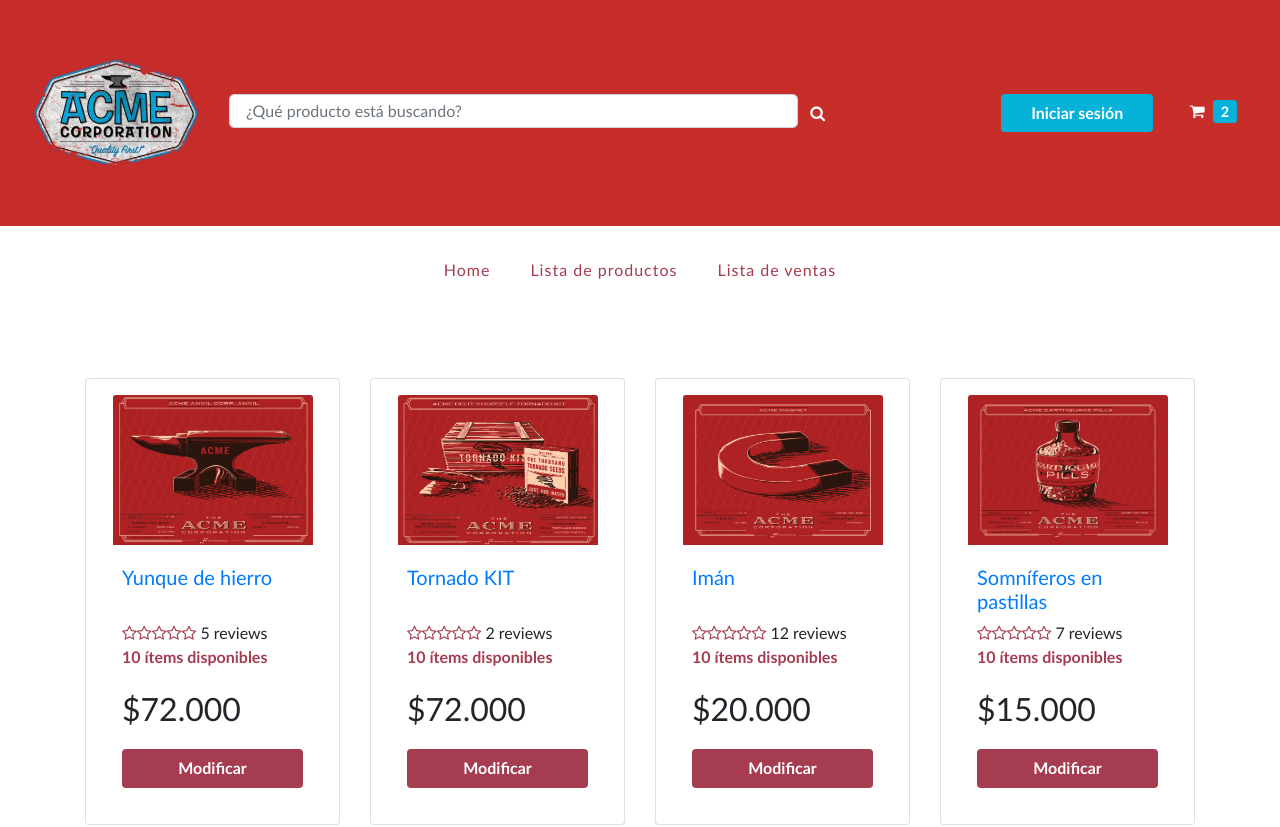
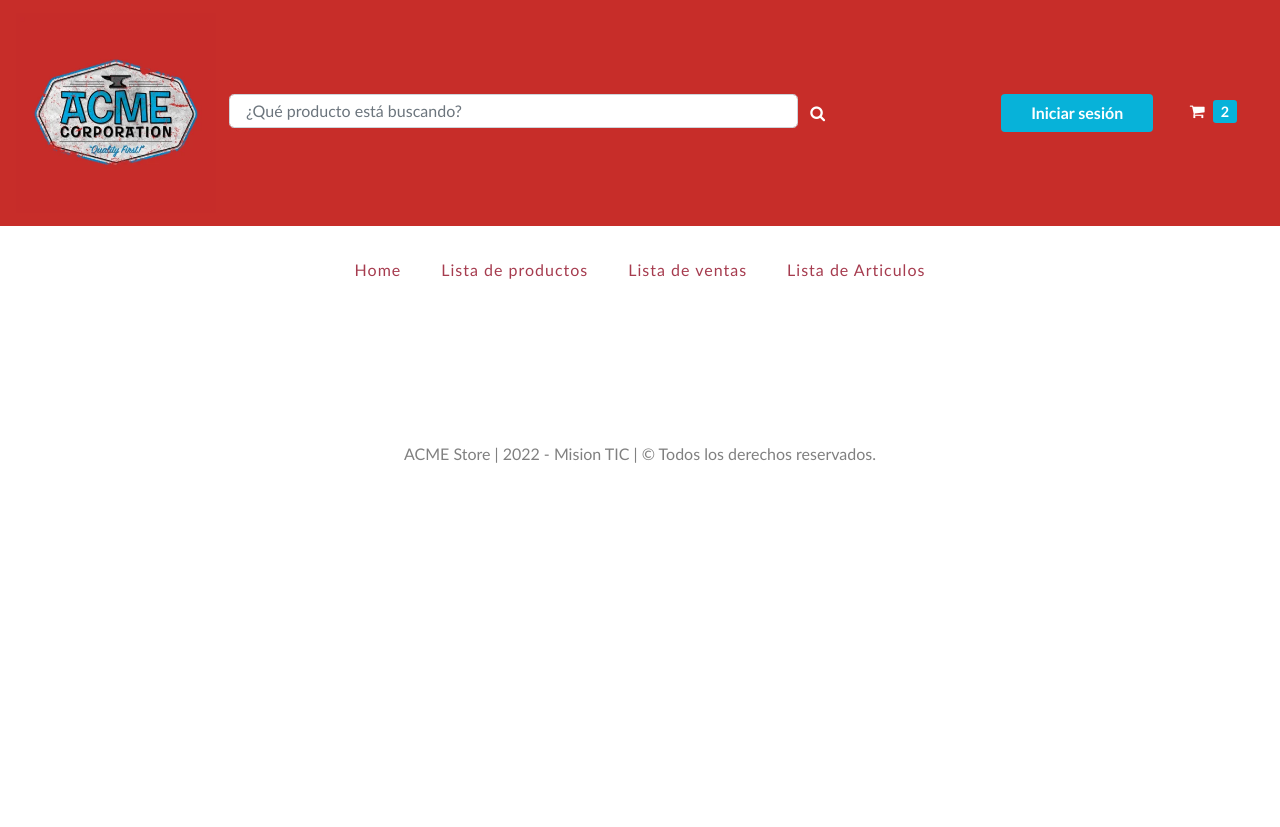
Before and after one commit to ACME-revolution/ACME-Developers-ciclo-4a-MinTIC2022, a React (Create React App) app in the folder front/: page / in a window 1280 px wide. Shown: the top 827 px of the page. After the commit the page ends 800 px from the top, so only its background shows below. Built offline with nearby package versions, Linux system fonts and the light colour scheme; a web font is replaced by a local one.

Commit message:
Creación de lista de artículos, vista cliente

```diff
--- a/front/package.json
+++ b/front/package.json
@@ -8,6 +8,7 @@
     "@testing-library/user-event": "^13.5.0",
     "react": "^18.2.0",
     "react-dom": "^18.2.0",
+    "react-router-dom": "^6.4.2",
     "react-scripts": "5.0.1",
     "web-vitals": "^2.1.4"
   },
--- a/front/src/App.js
+++ /dev/null
@@ -1,19 +0,0 @@
-
-import './styles/App.css';
-import React from 'react';
-import Cabecera from './components/Cabecera';
-import PiePagina from './components/PiePagina';
-import ListaProductos from './components/ListaProductos';
-
-function App() {
-  return (
-    <div className="App">
-      <Cabecera />
-      <ListaProductos />
-      <PiePagina />
-    </div>
-
-  );
-}
-
-export default App;
--- /dev/null
+++ b/front/src/App.jsx
@@ -0,0 +1,34 @@
+import {
+  BrowserRouter as Router,
+  Routes,
+  Route
+} from 'react-router-dom';
+
+// Layout
+import Layout from './layout/Layout';
+
+//Componentes
+import './styles/App.css';
+import ListaProductos from './components/ListaProductos';
+import ListaArticulos from './components/ListaArticulos';
+
+function App() {
+  return (
+    <div className="App">
+      <Router>
+        <Routes>
+          {/* Rutas publicas */}
+          <Route path='/' element={<Layout/>}>
+            <Route path='ListaProductos' element={<ListaProductos/>}/>
+            {/* <Route path='ListaVentas' element={<ListaVentas/>}/> */}
+            <Route path='ListaArticulos' element={<ListaArticulos/>}/>
+          </Route>
+        </Routes>
+      </Router>
+
+    </div>
+
+  );
+}
+
+export default App;
--- /dev/null
+++ b/front/src/components/Articulo.jsx
@@ -0,0 +1,31 @@
+import React from 'react'
+
+const Articulo = ({articulo}) => {
+
+  const {_id, nombre, reviews, precio, imagen, stock} = articulo;
+
+
+
+  return (
+    <div className='col-sm-12 col-md-6 col-lg-3 my-3'>
+        <div className='card p-3 rounded'>
+            <img className='card-img-top mx-auto' src={`${imagen}`} alt={`${nombre}`}></img>
+            <div className='card-body d-flex flex-column'>
+                <h5 id="titulo_producto"><a href='http://localhost:3000'>{nombre}</a></h5>
+                <div className='rating mt-auto'>
+                    <div className='rating-outer'>
+                        <div className='rating-inner'></div>
+                    </div>
+                    <span id="No_de_opiniones"> {reviews} reviews</span>
+                    <p className='stock'>{stock} ítems disponibles</p>
+                </div>
+                <p className='card-text'>${precio}</p><a href='http://localhost:3000' id="view_btn" className='btn btn-block'>
+                    Agregar
+                </a>
+            </div>
+        </div>
+    </div>
+  )
+}
+
+export default Articulo
--- a/front/src/components/Cabecera.js
+++ b/front/src/components/Cabecera.js
@@ -35,13 +35,6 @@ const Cabecera = () => {
                 </div>
             </nav>
         </header>
-        <section>
-        <ul class = "navegation">
-                <li><a href="'http://localhost:3000'">Home</a></li>
-                <li><a href="'http://localhost:3000'">Lista de productos</a></li>
-                <li><a href="'http://localhost:3000'">Lista de ventas</a></li>
-            </ul>
-        </section>
     </Fragment>
 
   )
--- /dev/null
+++ b/front/src/components/ListaArticulos.jsx
@@ -0,0 +1,58 @@
+import {useState, useEffect} from 'react';
+import Articulo from './Articulo';
+
+const ListaArticulos = () => {
+
+  const jsonArticulos = '[{"_id":"00001", "nombre":"Yunque de hierro", "reviews":5, "precio":72000, "imagen":"../../public/images/producto1_junke.jpg", "stock":10}, {"_id":"00002", "nombre":"Tornado Kit", "reviews":2, "precio":72000, "imagen":"../../public/images/producto2_tornado.jpg", "stock":10}, {"_id":"00003", "nombre":"Iman", "reviews":12, "precio":20000, "imagen":"../../public/images/producto3_iman.jpg", "stock":10}, {"_id":"00004", "nombre":"Somniferos en pastillas", "reviews":7, "precio":15000, "imagen":"../../public/images/producto4_pills.jpg", "stock":10}]';
+
+  const [consulta, setConsulta] = useState([]);
+
+
+  useEffect( () => {
+    const consultarAPI = async () => {
+        try {
+            // const respuesta = await fetch(`direccion URL`);
+            // const resultado = await respuesta.json();
+
+            //esta linea solo es temporal mientras se tiene una consulta a alguin lugar que retorne un json, ahi se borra y se descomentan las dos anteriores
+            const resultado = JSON.parse(jsonArticulos);
+
+            setConsulta(resultado);
+
+        } catch (error) {
+            console.log("Error: " + error.message);
+        }
+    };
+    consultarAPI();
+  }, []);
+
+  return (
+    <div className="listado">
+
+       {
+          consulta.length > 0
+                                ?
+                                <section id="productos" className='container mt-5'>
+                                    <div className='row'>
+                                            {
+                                                consulta.map(articulo => (
+                                                    <Articulo
+                                                        key={articulo._id}
+                                                        articulo={articulo}
+                                                    />
+                                                ))
+                                            }
+                                        </div>
+                                </section>
+                                :
+                                    <div>
+                                        <p>No hay articulos</p>
+                                    </div>
+
+       }
+
+    </div>
+  )
+}
+
+export default ListaArticulos
--- /dev/null
+++ b/front/src/components/Nav.jsx
@@ -0,0 +1,16 @@
+import { Link } from "react-router-dom";
+
+const Nav = () => {
+  return (
+    <section>
+        <ul className = "navegation">
+            <li><Link to="/">Home</Link></li>
+            <li><Link to="ListaProductos">Lista de productos</Link></li>
+            <li><Link to="ListaVentas">Lista de ventas</Link></li>
+            <li><Link to="ListaArticulos">Lista de Articulos</Link></li>
+        </ul>
+    </section>
+  )
+}
+
+export default Nav
--- /dev/null
+++ b/front/src/layout/Layout.jsx
@@ -0,0 +1,17 @@
+import {Outlet} from "react-router-dom"
+//Componentes
+import Header from '../components/Cabecera';
+import Nav from '../components/Nav';
+import Footer from '../components/PiePagina';
+
+const Layout = () => {
+  return (
+    <>
+        <Header/>
+        <Nav/>
+        <Outlet/>
+        <Footer/>
+    </>
+  )
+}
+export default Layout
```
Also changed, not shown: 1 other file (tests, documents, lock files or other folders).
